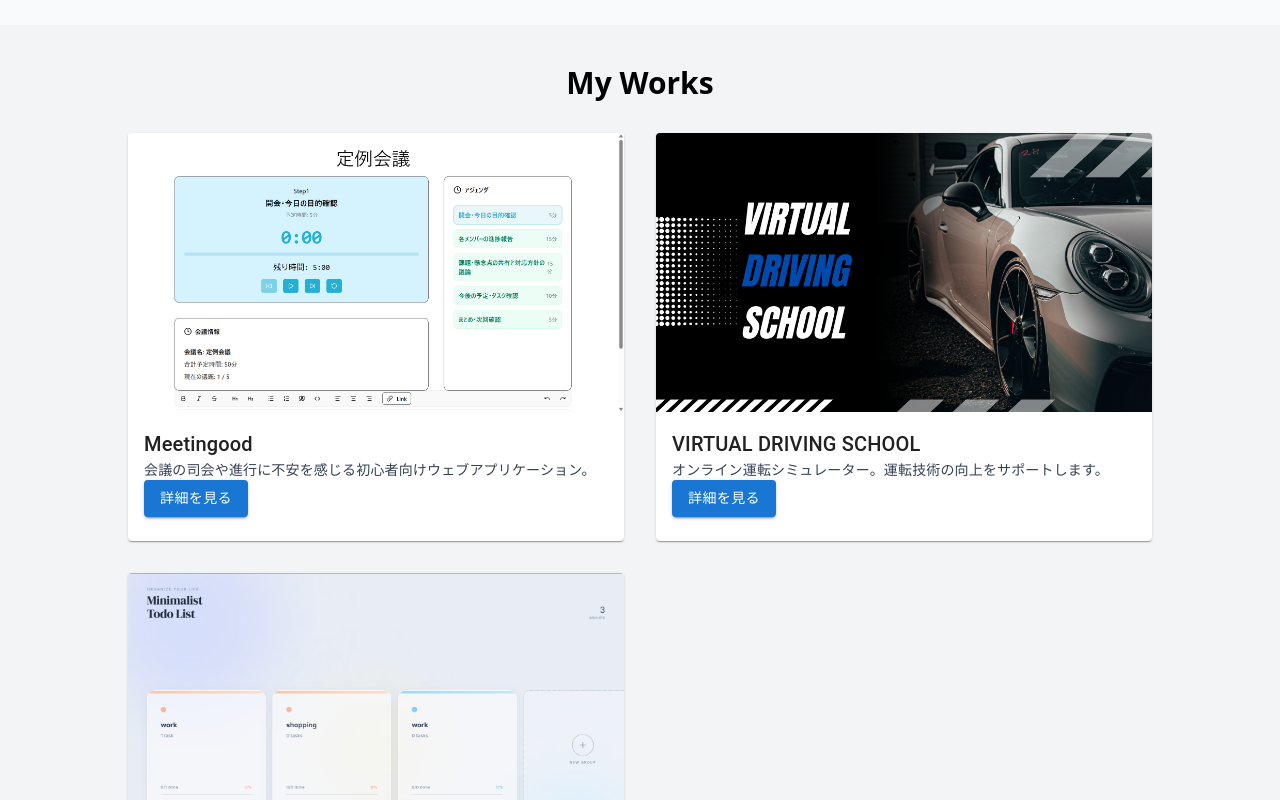
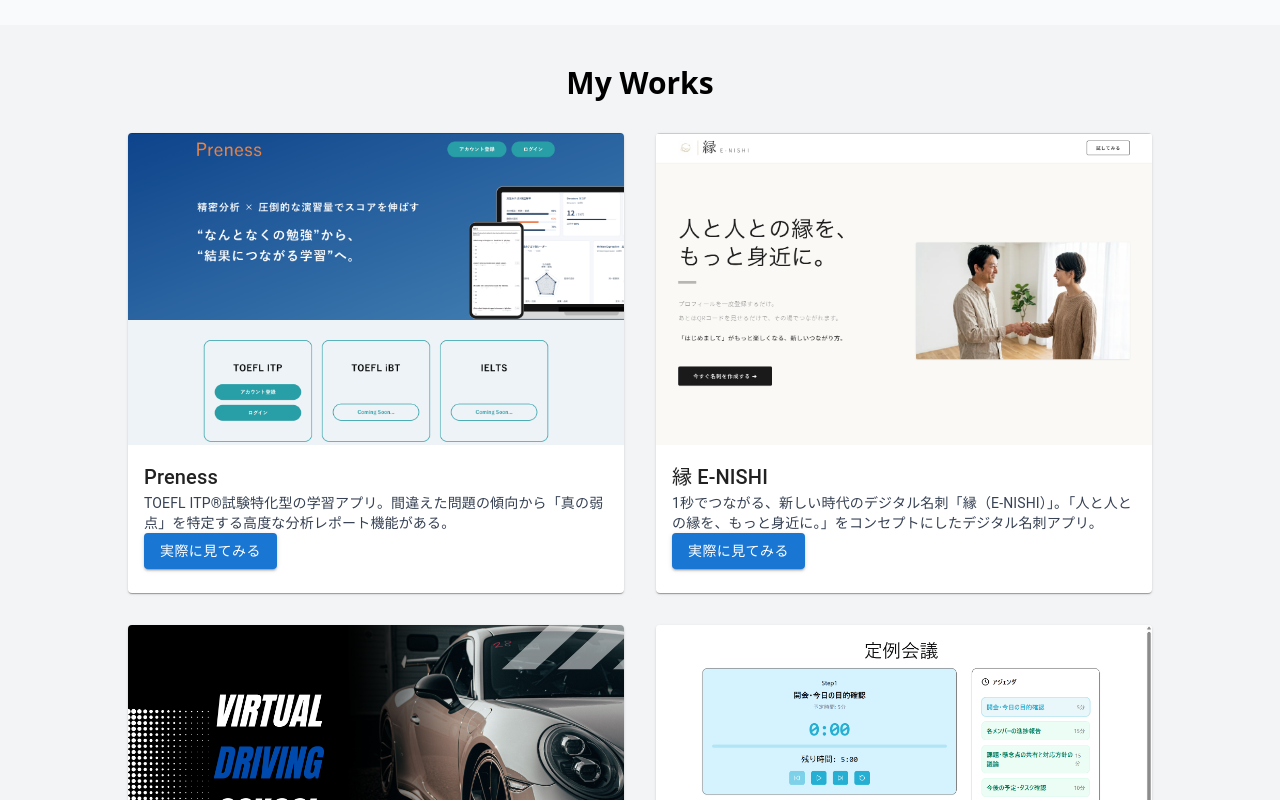
Before and after one commit to hinatahoriba/PortfolioVer3.0, a React (Vite) app: page / in a window 1280 px wide. Shown: the part 1020-1820 px from the top of the page. Built offline with nearby package versions, Linux system fonts and the light colour scheme.

Commit message:
add: 最新の作品追加

```diff
--- a/src/components/Works.jsx
+++ b/src/components/Works.jsx
@@ -2,10 +2,16 @@ import { Card, CardContent, CardMedia, Typography, Button } from "@mui/material"
 
 const works = [
   {
-    title: "Meetingood",
-    description: "会議の司会や進行に不安を感じる初心者向けウェブアプリケーション。",
-    image: "/meetingood.png",
-    url: "https://meetingood.vercel.app/"
+    title: "Preness",
+    description: "TOEFL ITP®試験特化型の学習アプリ。間違えた問題の傾向から「真の弱点」を特定する高度な分析レポート機能がある。",
+    image: "/preness.png",
+    url: "https://toefl.preness-app.com/"
+  },
+  {
+    title: "縁 E-NISHI",
+    description: "1秒でつながる、新しい時代のデジタル名刺「縁（E-NISHI）」。「人と人との縁を、もっと身近に。」をコンセプトにしたデジタル名刺アプリ。",
+    image: "/e-nishi.png",
+    url: "https://e-nishi.vercel.app/"
   },
   {
     title: "VIRTUAL DRIVING SCHOOL",
@@ -14,9 +20,15 @@ const works = [
     url: "https://drivingsupport.vercel.app/"
   },
   {
+    title: "Meetingood",
+    description: "会議の司会や進行に不安を感じる初心者向けウェブアプリケーション。",
+    image: "/meetingood.png",
+    url: "https://meetingood.vercel.app/"
+  },
+  {
     title: "MINIMALIST TODO LIST",
     description: "ローカルストレージでHTMLファイル1つだけで作成した。TODOリストです",
-    image: "minimalist-todo-list.png",
+    image: "/minimalist-todo-list.png",
     url: "https://website-playground-rosy.vercel.app/todo.html"
   }
 ];
@@ -37,7 +49,7 @@ export default function Works() {
                 {work.description}
               </Typography>
               <Button variant="contained" color="primary" href={work.url}>
-                詳細を見る
+                実際に見てみる
               </Button>
             </CardContent>
           </Card>
```
Also changed, not shown: public/e-nishi.png (added), public/preness.png (added).
